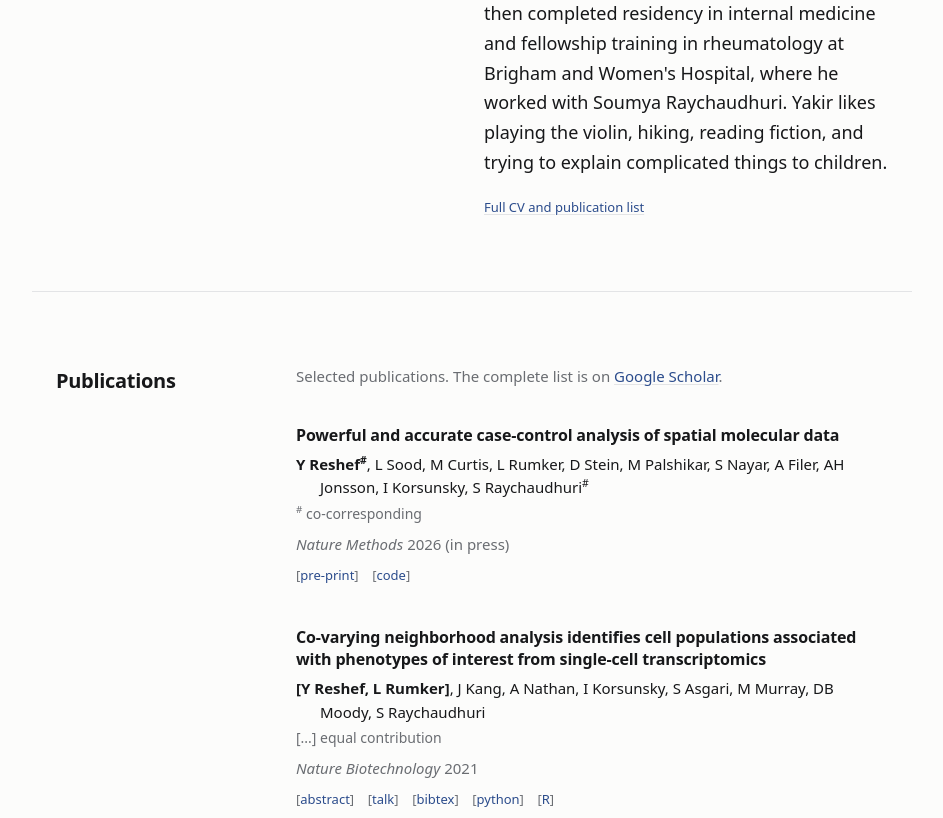
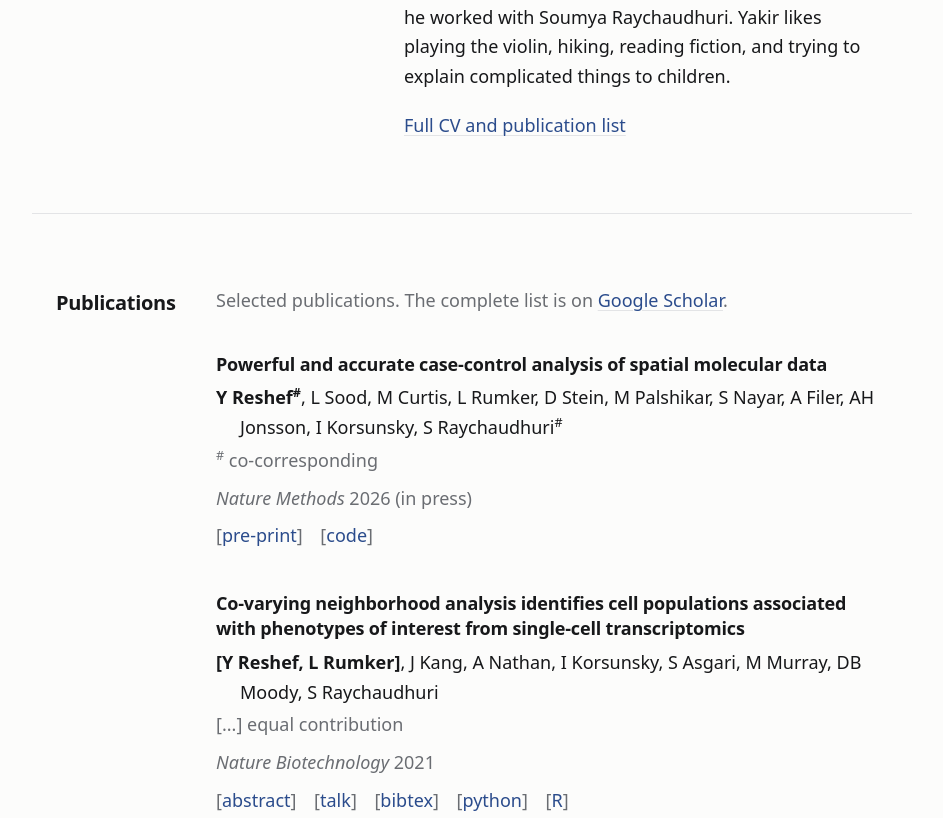
Before and after one commit to resheflab/resheflab.github.io, a plain HTML site: page index.html in a window 1280 px wide. Shown: the part 857-1675 px from the top of the page, without its empty margins (168-1111 px from the left). Drawn offline with Linux system fonts and the light colour scheme.

Commit message:
Widen the content column and use one text size throughout
Narrow the left-hand heading column from 12rem to 8rem and the gap from
3rem to 2rem, giving the reclaimed width to the text beside it. The
content column goes from 592px to 672px; the page width is unchanged.

Tie --measure to the other three widths so the intro's text column is
exactly as wide as the content column in the sections below it.

Drop the font-size overrides in the people, publications and contact
sections so every element inherits the body size. Hierarchy there now
comes from weight and color rather than size. h3 needs an explicit
font-size: inherit, since removing the override otherwise exposes the
browser default of 1.17em.

Co-Authored-By: Claude Opus 5 <noreply@anthropic.com>

```diff
--- a/style.css
+++ b/style.css
@@ -49,9 +49,16 @@
      On a large screen the section headings (People, Publications, Contact)
      move out into the left margin, which is what fills the extra width. */
   --page-width:    55rem;
-  --measure:       40rem;
-  --label-column:  12rem;   /* where those headings sit */
-  --column-gap:     3rem;
+  --measure:       42rem;
+  --label-column:   8rem;   /* where those headings sit */
+  --column-gap:     2rem;
+
+  /* These four numbers are related, so change them together:
+       page-width  -  3rem of side padding
+                   -  label-column  -  column-gap   =  measure
+       55  -  3  -  8  -  2  =  42
+     Keeping that true means a line of text is the same length in every
+     section, including the one at the top of the page. */
 
   /* How tall the pinned header is. Used to stop it covering up a section
      heading when you jump to that section. */
@@ -146,8 +153,8 @@ sup { font-size: 0.7em; line-height: 0; }
 
 .site-header__name:hover { color: var(--accent); }
 
-/* The four section links. Small sans-serif so they stay quieter than the
-   serif text of the page itself. */
+/* The four section links. Small and uppercase so they stay quieter than
+   the text of the page itself. */
 .site-nav {
   display: flex;
   flex-wrap: wrap;
@@ -271,8 +278,10 @@ h2 {
   margin: 0 0 1.5rem;
 }
 
+/* Person names and paper titles. Same size as the text around them, on
+   purpose — they are marked out by being bold, not by being bigger. */
 h3 {
-  font-size: 1rem;
+  font-size: inherit;
   font-weight: 600;
   letter-spacing: -0.01em;
   margin: 0 0 0.35rem;
@@ -351,7 +360,6 @@ h3 {
 
 .person__more {
   font-family: var(--font-label);
-  font-size: 0.8125rem;
   margin-bottom: 0;
 }
 
@@ -362,7 +370,6 @@ h3 {
 /* The "selected publications" line under the heading. */
 .section-note {
   color: var(--text-quiet);
-  font-size: 0.9375rem;
   margin-bottom: 2.25rem;
 }
 
@@ -371,15 +378,12 @@ h3 {
 .pub:last-child { margin-bottom: 0; }
 
 .pub__title {
-  font-size: 1rem;
   line-height: 1.4;
   margin-bottom: 0.4rem;
 }
 
 .pub__authors {
   margin-bottom: 0.2rem;
-  font-size: 0.9375rem;
-  line-height: 1.55;
 
   /* Runs the author list on, with later lines indented under the first. */
   padding-left: 1.5rem;
@@ -389,14 +393,11 @@ h3 {
 /* The line explaining what * and # and [ ] mean for this paper. */
 .pub__notation {
   color: var(--text-quiet);
-  font-size: 0.875rem;
-  line-height: 1.5;
   margin-bottom: 0.5rem;
 }
 
 .pub__venue {
   margin-bottom: 0.5rem;
-  font-size: 0.9375rem;
   color: var(--text-quiet);
 }
 
@@ -404,11 +405,10 @@ h3 {
    by CSS, so don't type them into the HTML. */
 .pub__links {
   font-family: var(--font-label);
-  font-size: 0.8125rem;
   margin-bottom: 0;
   display: flex;
   flex-wrap: wrap;
-  gap: 0.85rem;
+  gap: 1.1rem;
 }
 
 .pub__links a { text-decoration: none; }
@@ -423,7 +423,6 @@ h3 {
    CONTACT
    -------------------------------------------------------------------------- */
 .contact__email {
-  font-size: 1.125rem;
   margin-bottom: 1.5rem;
 }
 
@@ -435,7 +434,6 @@ h3 {
 
 .contact__address {
   color: var(--text-quiet);
-  line-height: 1.6;
   margin-bottom: 1.5rem;
 }
 
```
